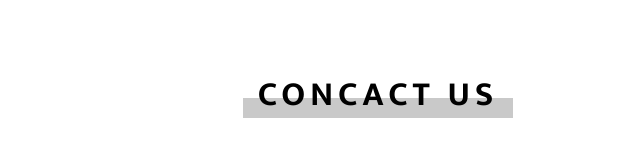
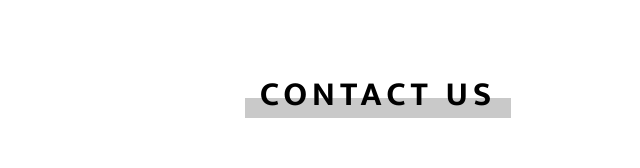
Before and after one commit to qaq1229/final, a plain HTML site: page about.html in a window 1280 px wide. Shown: the part 771-939 px from the top of the page, 262-902 px from the left. Drawn offline with nearby package versions, Linux system fonts and the light colour scheme; a web font is replaced by a local one.

Commit message:
Update about.html

```diff
--- a/about.html
+++ b/about.html
@@ -189,7 +189,7 @@
 
     <section class="s2">
         <div class="mem-t">
-            <h1>CONCACT US</h1>
+            <h1>CONTACT US</h1>
         </div>
         <div class="s2-1">
             <div class="map">
```
